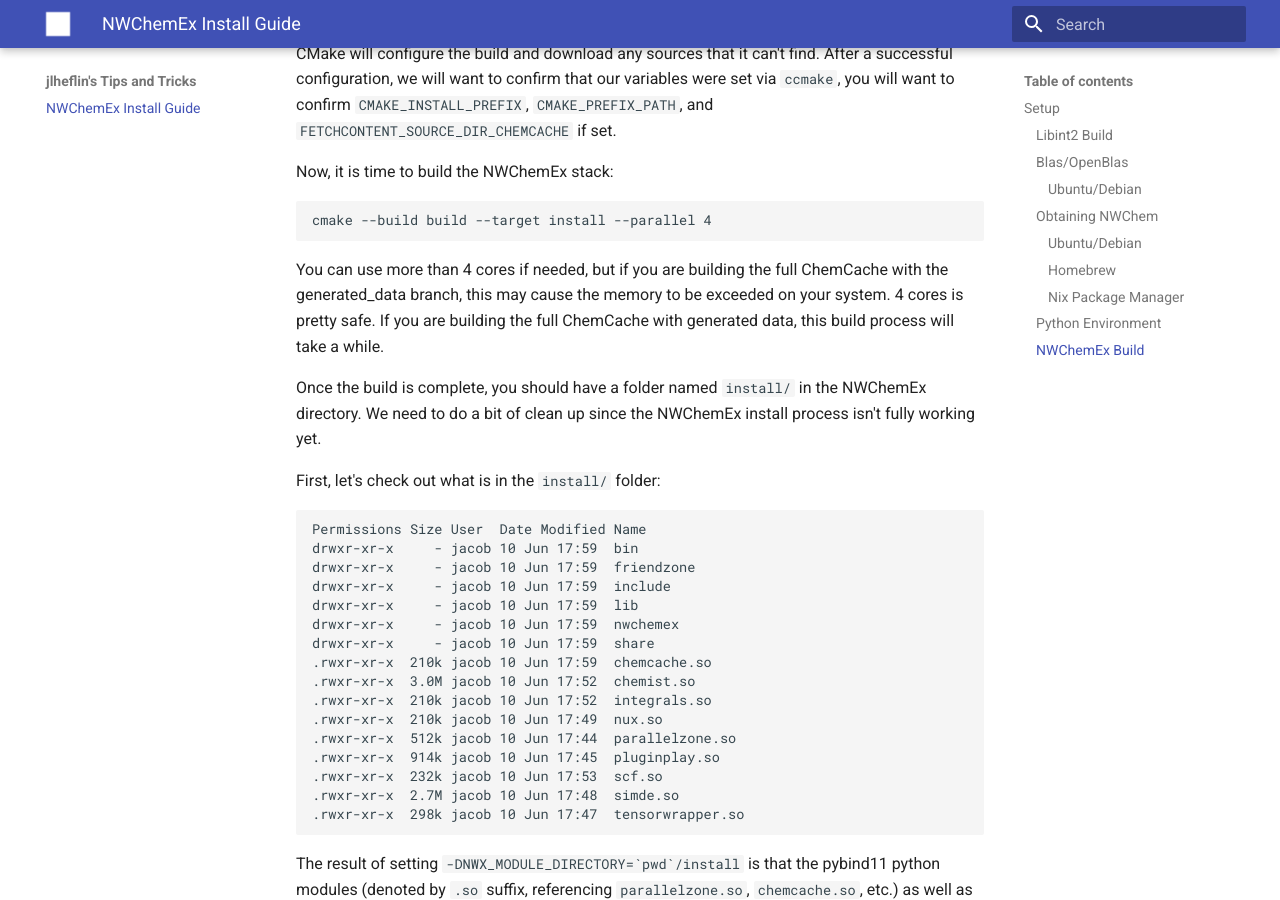
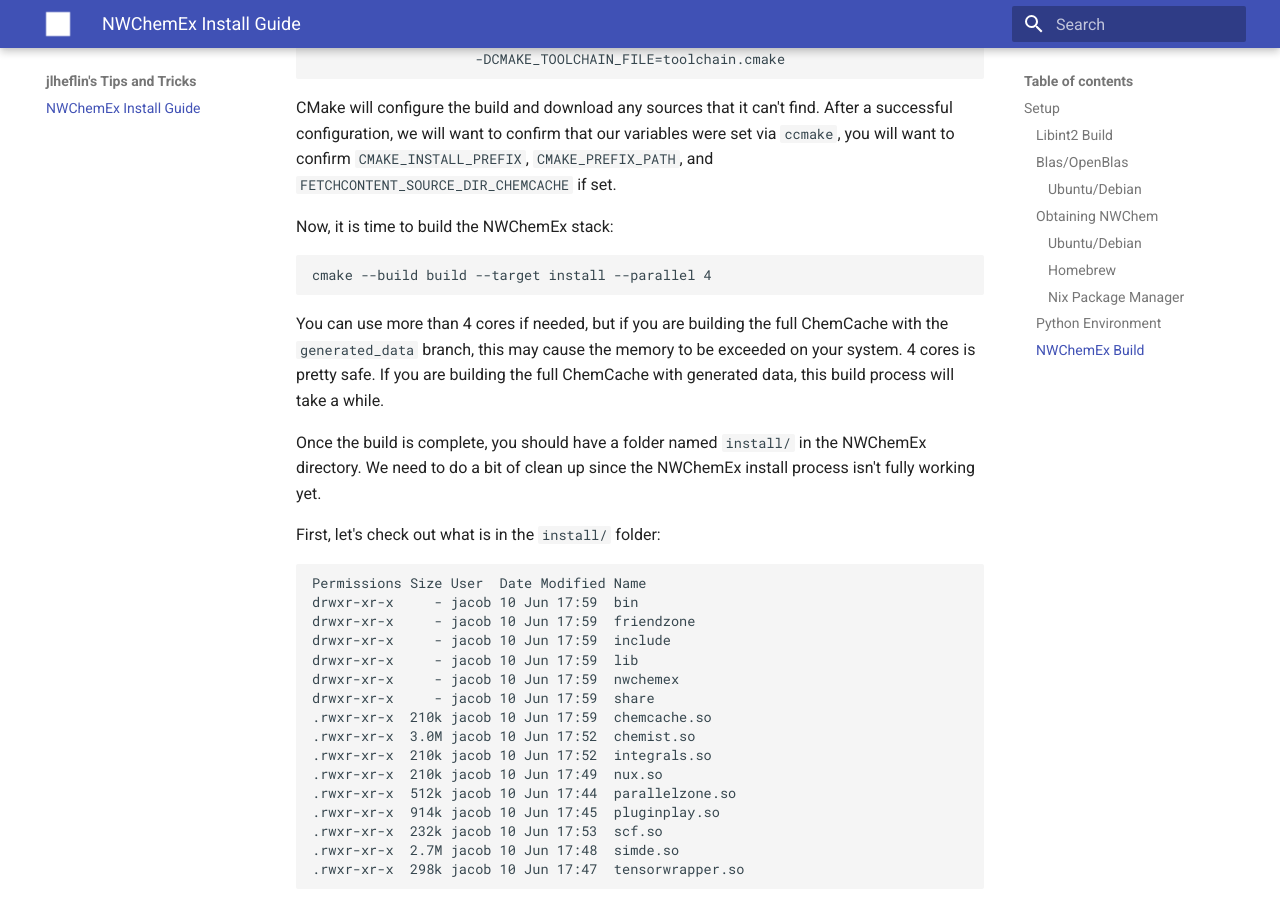
Before and after one commit to jlheflin/jlheflin.github.io, an MkDocs documentation site: the page built from docs/nwchemex_install_instructions.md, in a window 1280 px wide and 900 px high, scrolled down 3719 px. Built offline with MkDocs 1.6.1 and Material for MkDocs 9.7.7, drawn with Linux system fonts in a browser that asks for light colours; some of the changed text lies outside the part shown.

````diff
--- a/docs/nwchemex_install_instructions.md
+++ b/docs/nwchemex_install_instructions.md
@@ -212,7 +213,7 @@ cmake --build build --target install --parallel 4
 ```
 
 You can use more than 4 cores if needed, but if you are building the full ChemCache
-with the generated_data branch, this may cause the memory to be exceeded on your system.
+with the `generated_data` branch, this may cause the memory to be exceeded on your system.
 4 cores is pretty safe. If you are building the full ChemCache with generated data, this
 build process will take a while.
 
````
Also changed, not shown: other parts of docs/nwchemex_install_instructions.md (+1 -0 lines), 1 other file.
